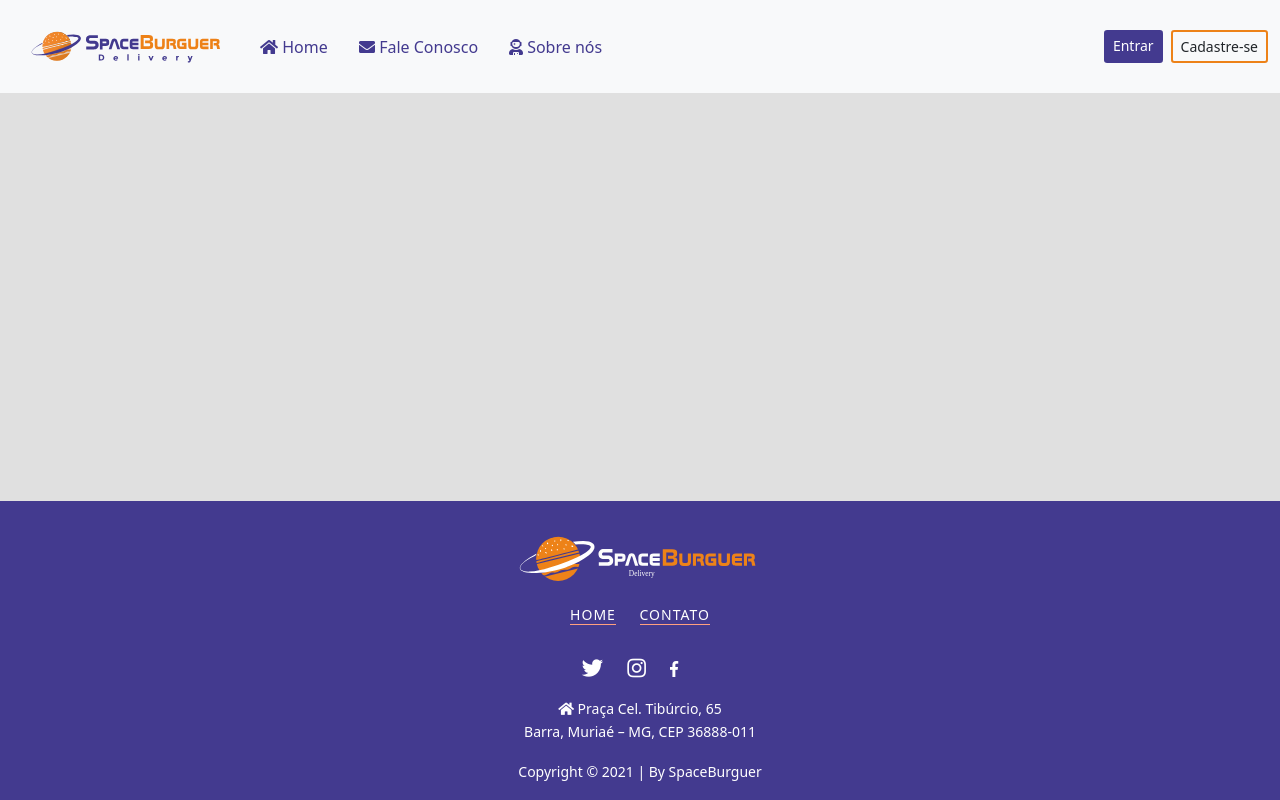
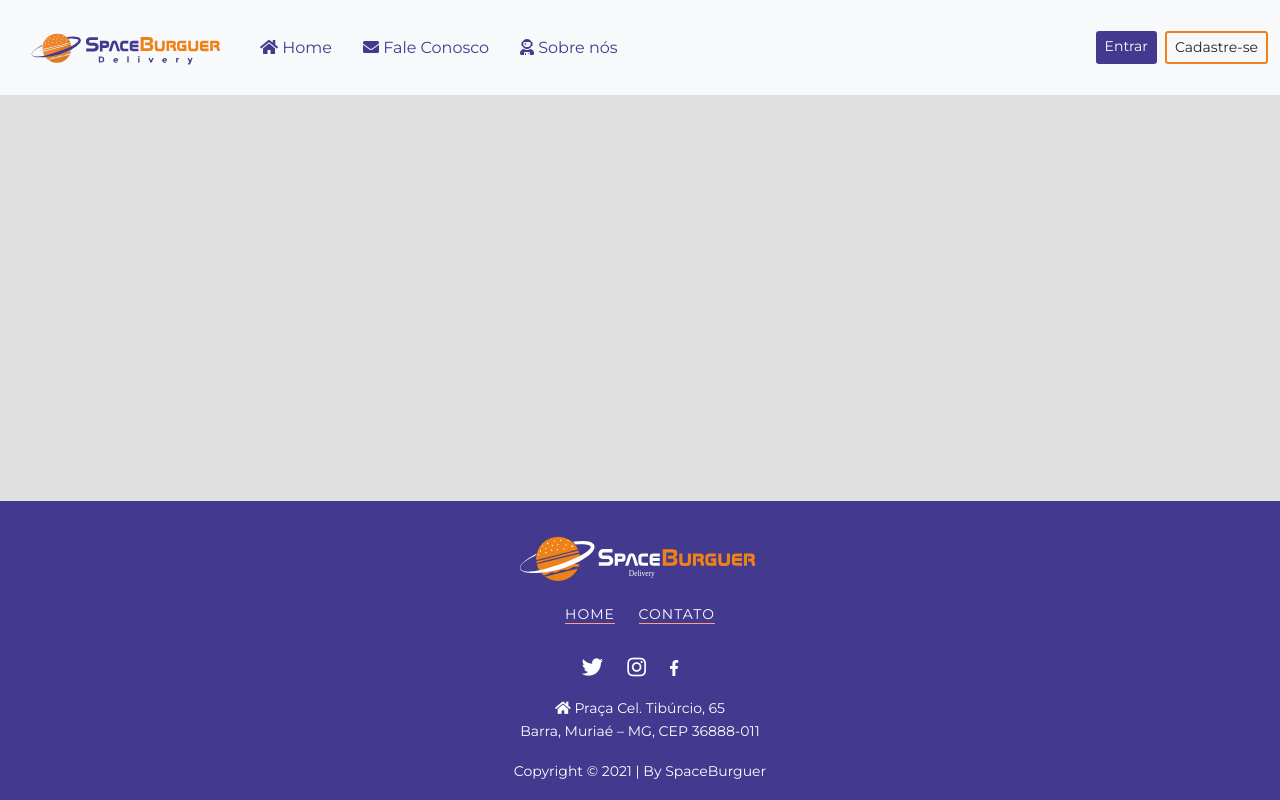
Before and after one commit to emanoelyaraujo/spaceburguer, a PHP site: page /comuns/header in a window 1280 px wide. Run offline with PHP 8.4, Linux system fonts and the light colour scheme; some libraries are stand-ins or nearby versions.

Commit message:
feat: fonte do google

```diff
--- a/app/view/comuns/header.php
+++ b/app/view/comuns/header.php
@@ -13,6 +13,9 @@
     <link rel="stylesheet" href="https://use.fontawesome.com/releases/v5.7.2/css/all.css">
     <link rel="stylesheet" href="https://cdnjs.cloudflare.com/ajax/libs/OwlCarousel2/2.3.4/assets/owl.carousel.min.css">
     <link rel="stylesheet" href="https://cdnjs.cloudflare.com/ajax/libs/OwlCarousel2/2.3.4/assets/owl.theme.default.css">
+    <link rel="preconnect" href="https://fonts.googleapis.com">
+    <link rel="preconnect" href="https://fonts.gstatic.com" crossorigin>
+    <link href="https://fonts.googleapis.com/css2?family=Montserrat&display=swap" rel="stylesheet">
 
     <script src="https://cdnjs.cloudflare.com/ajax/libs/OwlCarousel2/2.2.1/owl.carousel.js"></script>
     <script src="https://unpkg.com/feather-icons"></script>
--- a/assets/css/style.css
+++ b/assets/css/style.css
@@ -1,6 +1,7 @@
-@import url('https://fonts.googleapis.com/css2?family=Righteous&display=swap');
+@import url('https://fonts.googleapis.com/css2?family=Montserrat&display=swap');
 
 * {
+    font-family: 'Montserrat', sans-serif;
     --color-roxo: #433A8F;
 }
 
@@ -131,8 +132,7 @@ button.nav-link:hover {
 
 /* HOME */
 
-h1>div#nomeUsuario {
-    display: block;
+h1>span#nomeUsuario {
     color: var(--color-roxo);
 }
 
@@ -545,10 +545,6 @@ footer .info {
     margin: 10px 0px 10px -11px;
 }
 
-.btnHome {
-    width: 100px;
-}
-
 /* Style view Sobre nós */
 #circle-radius{
     font-size: 18px;
```
